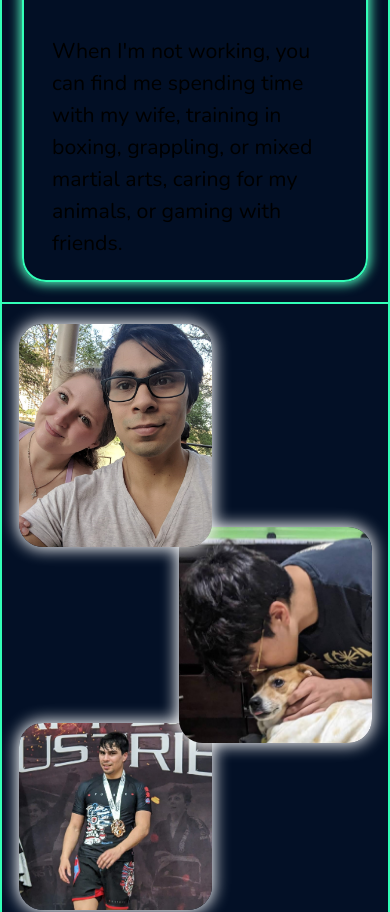
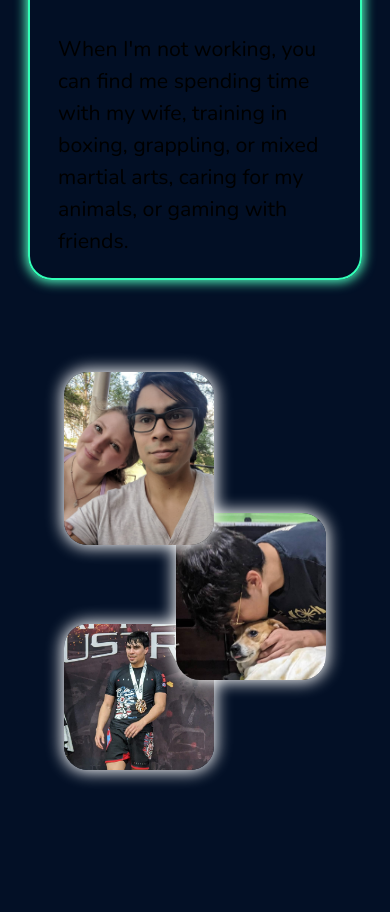
Before and after one commit to Cris-Morales/Cris-Morales-Portfolio-Website, a Next.js app: page / in a window 390 px wide. Shown: the part 1891-2803 px from the top of the page. Built offline with nearby package versions, Linux system fonts and the light colour scheme.

Commit message:
about as good at the about me picture collage is going to get in terms of responsive design. every size in the media queries for tailwind looks pleasing enough to make it into the mvp. moving on to project responsiveness.

```diff
--- a/app/globals.css
+++ b/app/globals.css
@@ -132,8 +132,12 @@ a[class*="active"] .navLine {
   mask: linear-gradient(90deg, transparent, white 5%, white 95%, transparent);
 }
 
-.aboutMe {
-  display: grid;
-  grid-template-columns: 1fr 1fr;
-  grid-template-rows: 1fr 4fr;
+
+
+.aboutLeft {
+  left: 15%;
 }
+
+.aboutRight {
+  right: 15%;
+}
--- a/app/ui/about/AboutMe.tsx
+++ b/app/ui/about/AboutMe.tsx
@@ -3,9 +3,9 @@ import Image from "next/image"
 export default function AboutMe() {
 
     return (
-        <section id='about' className="max-h-fit min-h-screen flex flex-col items-center md:scroll-m-20 mb-20 mt-10">
-            <article className="flex flex-col items-center justify-start lg:flex-row-reverse lg:items-start w-full 2xl:w-2/3 border border-primary ">
-                <div className="lg:w-about-content border border-primary">
+        <section id='about' className="max-h-fit min-h-screen flex flex-col items-center justify-center md:scroll-m-14 mb-20 mt-10 w-full">
+            <article className="flex flex-col items-center justify-center lg:flex-row-reverse lg:items-start w-full 2xl:w-2/3 p-2 -mt-10">
+                <div className="lg:w-about-content">
                     <h3 className='text-primary text-3xl ml-10'>
                         About Me
                     </h3>
@@ -25,8 +25,8 @@ export default function AboutMe() {
                     </p>
 
                 </div>
-                <div className="flex flex-col items-center lg:w-3/5 lg:mr-5 xl:ml-24 border border-primary">
-                    <div className="w-1/2 sm:w-1/3 relative right-20 top-5 z-20">
+                <div className="flex flex-col items-center lg:w-1/2 lg:mr-5 self-center pt-10">
+                    <div className="w-2/5 md:w-1/3  lg:w-5/12 xl:w-1/3 2xl:w-5/12 relative aboutRight top-8 sm:top-14 z-20 ">
                         <Image
                             src="/aboutMe/meAndPartner.jpg"
                             alt="Me and my wife."
@@ -35,7 +35,7 @@ export default function AboutMe() {
                             className="rounded-3xl aboutImageGlow"
                         />
                     </div >
-                    <div className="w-1/2 sm:w-1/3 relative left-20 z-10">
+                    <div className="w-2/5 md:w-1/3 lg:w-5/12 xl:w-1/3 2xl:w-5/12 relative aboutLeft z-10">
                         <Image
                             src="/aboutMe/meAndDoggo.jpg"
                             alt="Me and our family Chonk, I mean, Dog in a tortilla blanket."
@@ -44,7 +44,7 @@ export default function AboutMe() {
                             className="rounded-3xl aboutImageGlow "
                         />
                     </div>
-                    <div className="w-1/2 sm:w-1/3 relative right-20 bottom-5">
+                    <div className="w-2/5 md:w-1/3 lg:w-5/12 xl:w-1/3 2xl:w-5/12 relative aboutRight bottom-14 sm:bottom-24 lg:bottom-14 xl:bottom-24">
                         <Image
                             src="/aboutMe/jiuJitsuTournament.jpg"
                             alt="Me, at my 3rd Grappling Tournament at Blue Belt, getting bronze because I was late to my match against the silver metal winner."
@@ -52,6 +52,7 @@ export default function AboutMe() {
                             height={995}
                             className="rounded-3xl aboutImageGlow"
                         />
+                        {/* <sm: good, sm: good md: good lg-xl after xl-lg looks terrible, then good, then before small looks terrrible again */}
                     </div>
                 </div>
             </article>
--- a/app/ui/hero/Hero.tsx
+++ b/app/ui/hero/Hero.tsx
@@ -7,7 +7,7 @@ export default function Hero() {
     const myTitles: string[] = ['Software', 'Mechanical', 'Fullstack', 'Robotics']
 
     return (
-        <section id="hero" className="h-fit flex flex-col items-center justify-center p-hero md:flex-row md:h-hero md:mb-20 gap-10 md:mt-0 mt-5">
+        <section id="hero" className="h-fit flex flex-col items-center justify-center p-hero md:flex-row md:h-hero md:mb-10 gap-10 md:mt-0 mt-5">
             <Headshot />
             <div className="w-full h-fit p-4 md:w-1/2 ">
                 <p className=" text-base text-light-text">
--- a/tailwind.config.ts
+++ b/tailwind.config.ts
@@ -67,7 +67,13 @@ const config: Config = {
         'carousel': '515px'
       },
       width: {
-        'about-content': '850px',
+        'about-content': '625px',
+      },
+      left: {
+        'about-left': '50px',
+      },
+      right: {
+        'about-right': '50px',
       }
     },
   },
```
